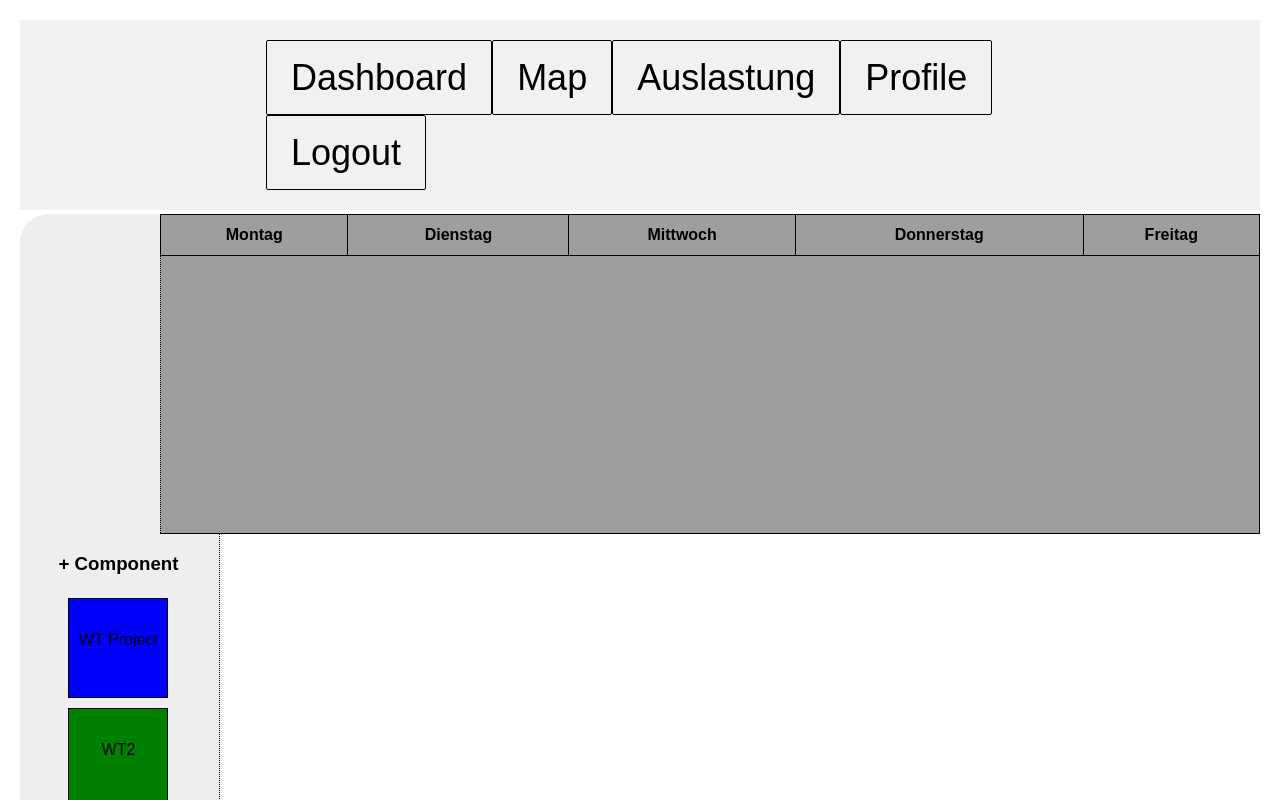
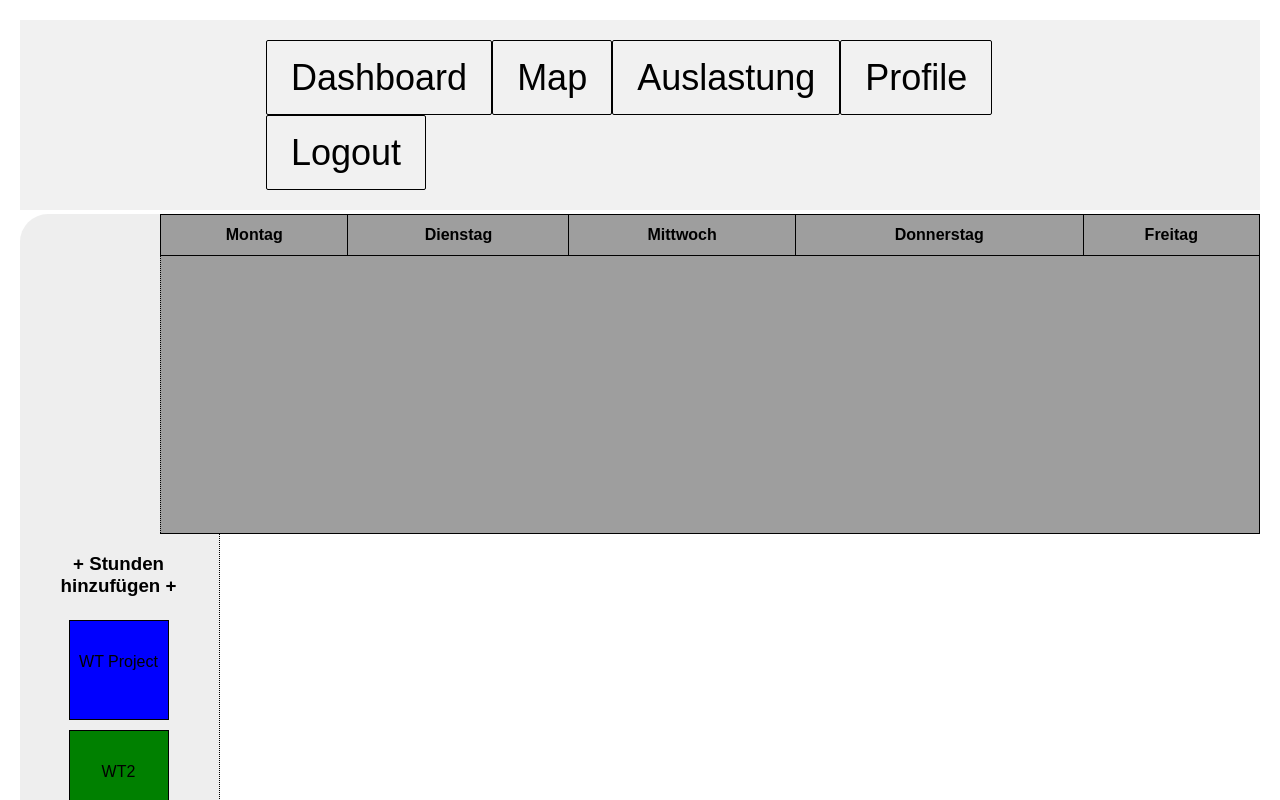
Before and after one commit to DevMert/BoDriveNPark, a React (Create React App) app: page / in a window 1280 px wide. Shown: the top 800 px of the page. Built offline with nearby package versions, Linux system fonts and the light colour scheme.

Commit message:
Webpack-dev-server update erneut auf 3.1.11

```diff
--- a/src/AppDragDropDemo.js
+++ b/src/AppDragDropDemo.js
@@ -2,6 +2,7 @@ import React, { Component } from 'react';
 import './App.css';
 
 export default class AppDragDropDemo extends Component {
+
     state = {
         tasks: [
             { name: "WT Project", category: "wip", bgcolor: "blue" },
@@ -11,6 +12,10 @@ export default class AppDragDropDemo extends Component {
             { name: "Sonstiges", category: "wip", bgcolor: "grey" }
         ]
     }
+
+
+
+
 
     onDragStart = (ev, id) => {
         console.log('dragstart:', id);
@@ -66,7 +71,7 @@ export default class AppDragDropDemo extends Component {
                         <a>Auslastung</a>
 
                         <a>Profile</a>
-                        <a >Logout</a>
+                        <a>Logout</a>
 
                     </div>
                 </div>
@@ -91,7 +96,7 @@ export default class AppDragDropDemo extends Component {
                     onDragOver={(e) => this.onDragOver(e)}
                     onDrop={(e) => { this.onDrop(e, "wip") }}>
                     <div id='div'>
-                        <h3>+ <span>Component</span></h3>
+                        <h3> + <span>Stunden hinzufügen +</span></h3>
                         {tasks.wip}
 
                     </div>
```
Also changed, not shown: 1 other file (tests, documents, lock files or other folders).
